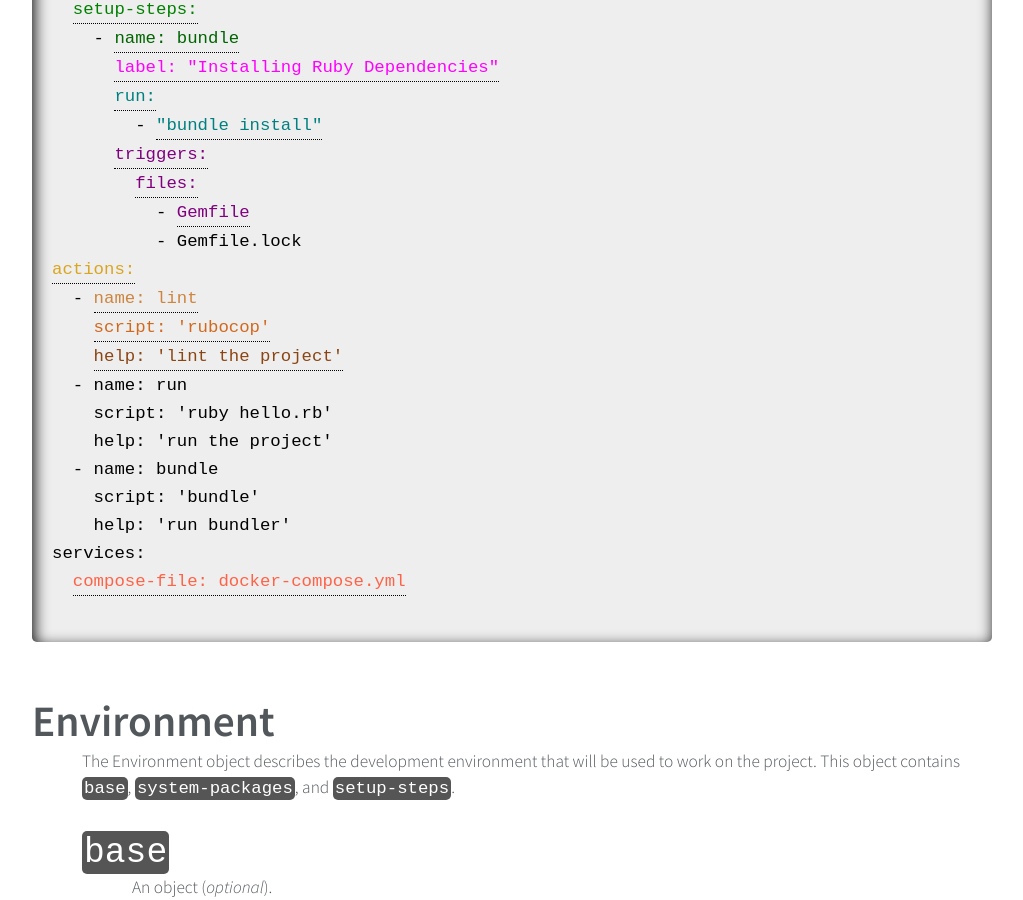
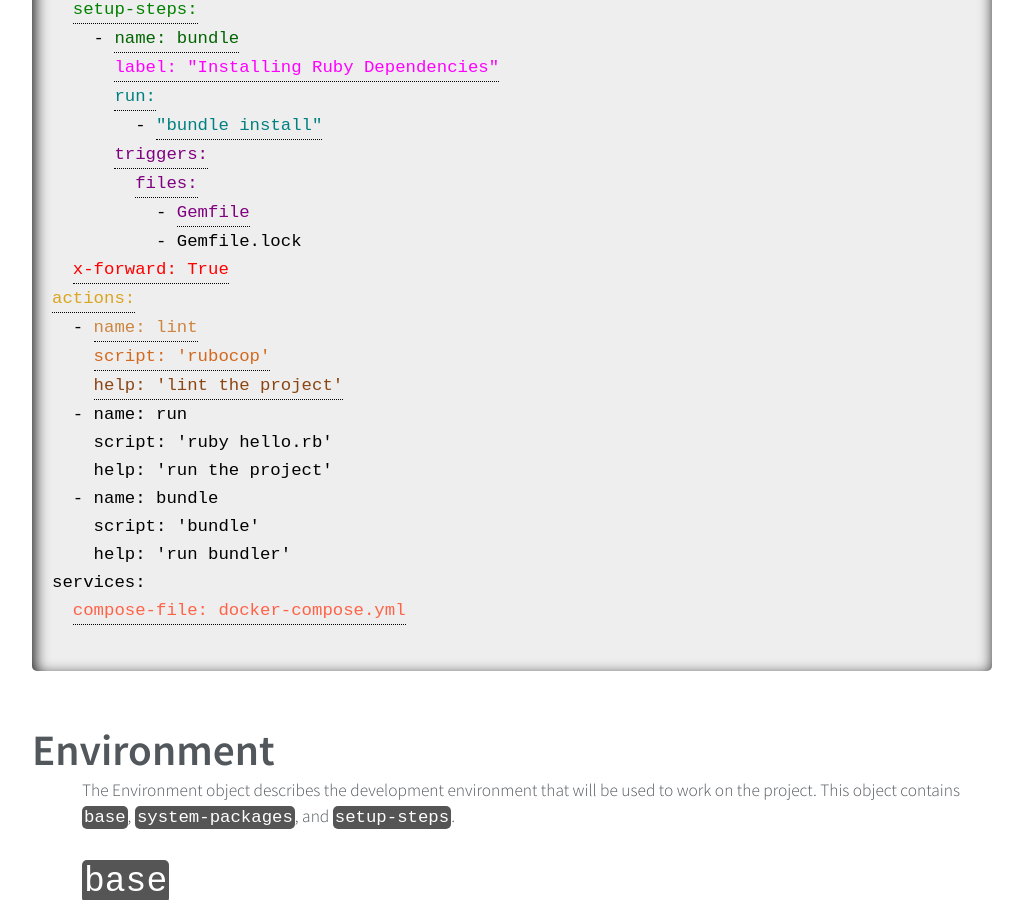
Before and after one commit to envy-project/envy-project.github.io, a Jekyll site: the page built from envyfile-reference.md, in a window 1280 px wide and 900 px high, scrolled down 667 px. Shown: the whole window, without its empty margins (128-1151 px from the left). Built offline with Jekyll 4.4.1, drawn with Linux system fonts in a browser that asks for light colours.

Commit message:
documenting the x-forward option

```diff
--- a/envyfile-reference.md
+++ b/envyfile-reference.md
@@ -77,6 +77,7 @@ This is an overview of what an Envyfile can look like. Hover over the underlined
         <span style="color: purple" class="tooltip">files:<span class="tooltiptext">Files that are watched for changes and should cause this step to run</span></span>
           - <span style="color: purple" class="tooltip">Gemfile<span class="tooltiptext">A Ruby gemfile, specifying Ruby packages to be installed</span></span>
           - Gemfile.lock
+  <span style="color: red" class="tooltip">x-forward: True<span class="tooltiptext">Enable X-forwarding for the project. Optional, defaults to False.</span></span>
 <span style="color: goldenrod" class="tooltip">actions:<span class="tooltiptext">Actions are scripts or commands contributors are likely to use often</span></span>
   - <span style="color: peru" class="tooltip">name: lint<span class="tooltiptext">The name of the command, used to invoke it</span></span>
     <span style="color: chocolate" class="tooltip">script: 'rubocop'<span class="tooltiptext">The Bash invocation to be run upon invoking the command</span></span>
@@ -88,7 +89,7 @@ This is an overview of what an Envyfile can look like. Hover over the underlined
     script: 'bundle'
     help: 'run bundler'
 services:
-  <span style="color: tomato" class="tooltip">compose-file: docker-compose.yml<span class="tooltiptext">An optional docker-compose file, started and stopped with the ENVy environment</span></span>
+  <span style="color: tomato" class="tooltip">compose-file: docker-compose.yml<span class="tooltiptext">An _optional_ docker-compose file, started and stopped with the ENVy environment</span></span>
 </code>
 </pre></div></div>
 <br />
```
